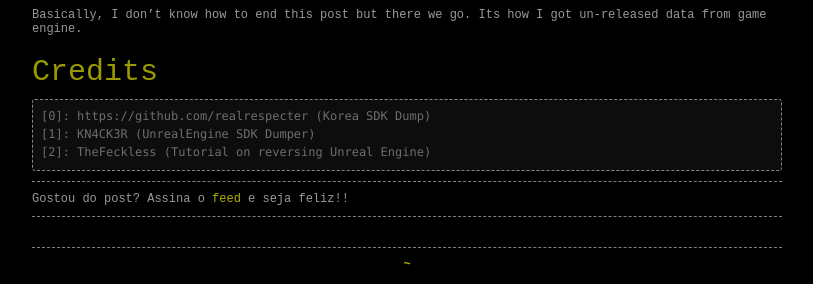
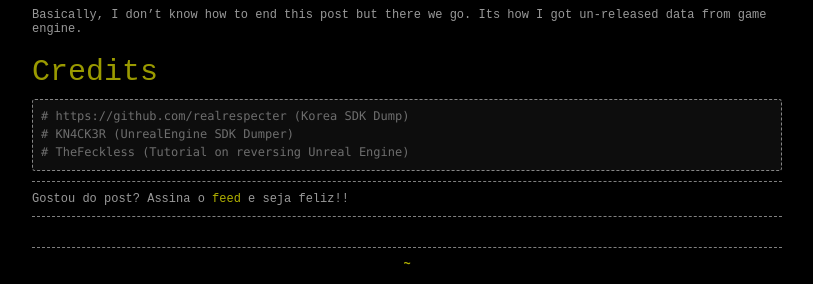
Before and after one commit to cpz/cpz.github.io, a Jekyll site: the page built from _posts/2020/2020-01-17-Lost-Ark-Unexpected-Data-Mining.md, in a window 1280 px wide and 900 px high, scrolled down 1883 px. Shown: the part 613-897 px from the top of the window, without its empty margins (233-1046 px from the left). Built offline with Jekyll 4.4.1, drawn with Linux system fonts in a browser that asks for light colours; comment, search, counter and statistics services are not loaded.

Commit message:
Update 2020-01-17-Lost-Ark-Unexpected-Data-Mining.md

```diff
--- a/_posts/2020/2020-01-17-Lost-Ark-Unexpected-Data-Mining.md
+++ b/_posts/2020/2020-01-17-Lost-Ark-Unexpected-Data-Mining.md
@@ -115,9 +115,9 @@ Basically, I don't know how to end this post but there we go. Its how I got un-r
 ## Credits
 
 ~~~
-[0]: https://github.com/realrespecter (Korea SDK Dump)
-[1]: KN4CK3R (UnrealEngine SDK Dumper)
-[2]: TheFeckless (Tutorial on reversing Unreal Engine)
+# https://github.com/realrespecter (Korea SDK Dump)
+# KN4CK3R (UnrealEngine SDK Dumper)
+# TheFeckless (Tutorial on reversing Unreal Engine)
 ~~~
 
 [2]: {{ site.url }}images/screenshots/Screenshot_2.jpg
```
